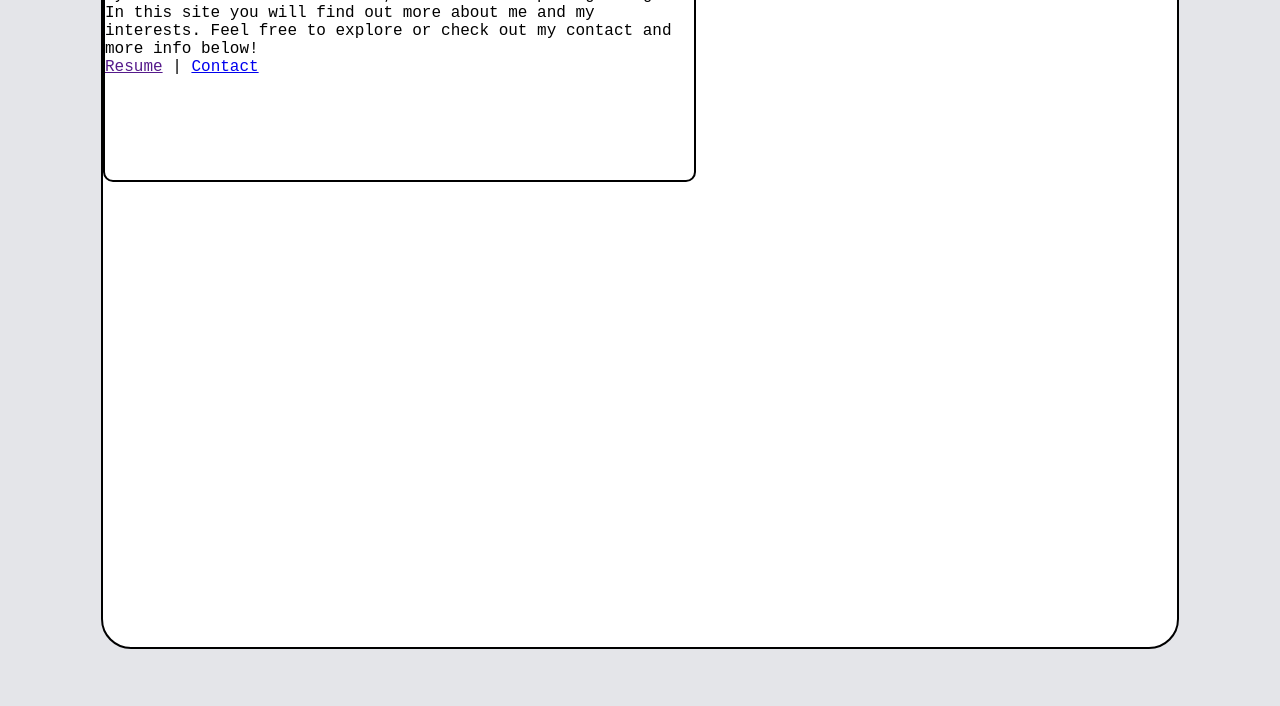
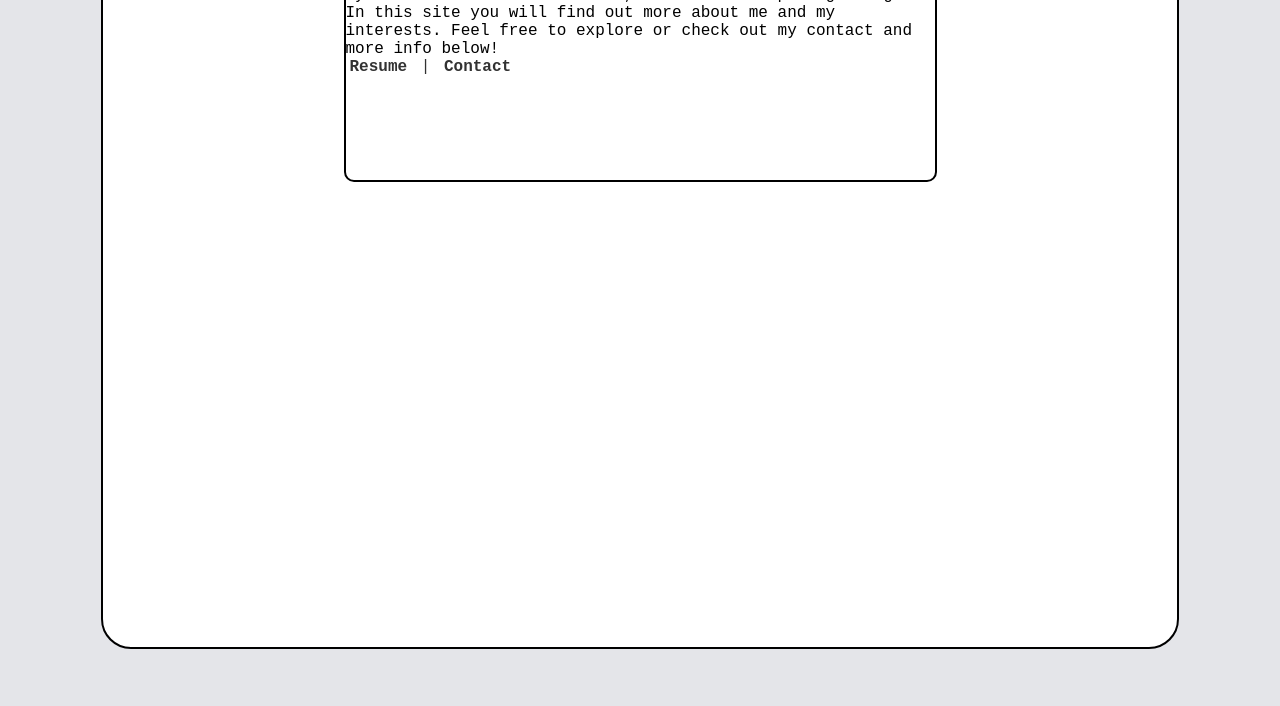
Before and after one commit to lamoure6/mi349_final, a plain HTML site: page index.html in a window 1280 px wide. Shown: the part 94-800 px from the top of the page. Drawn offline with Linux system fonts and the light colour scheme.

Commit message:
css file updates

```diff
--- a/styles.css
+++ b/styles.css
@@ -33,7 +33,6 @@ header nav a{
     text-decoration: none;
     font-size: 1em;
     padding: 0.25em;
-
 }
 
 header nav a:hover{
@@ -49,6 +48,7 @@ header nav a:hover{
     border: 2px solid black;
     margin-left: auto;
     margin-right: auto;
+    position: relative;
 }
 
 .box{
@@ -56,7 +56,9 @@ header nav a:hover{
     border: 2px solid black;
     width: 589px;
     height: 194px;
-
+    align-items: center;
+    position: relative;
+    margin: 0 auto;
 }
 
 h1{
@@ -65,17 +67,18 @@ h1{
     color: #5F78FC;
 }
 
-.home-links nav{
+nav.home-links{
     color: #323232;
-    text-align: center;
+    align-items: center;
 }
 
-.home-links nav a{
+nav.home-links a{
     color: #323232;
     text-decoration: none;
     padding: 0.25em;
+    font-weight: bold;
 }
 
-.home-links nav a:hover{
+nav.home-links a:hover{
     color: #FFE8FA;
 }
```
